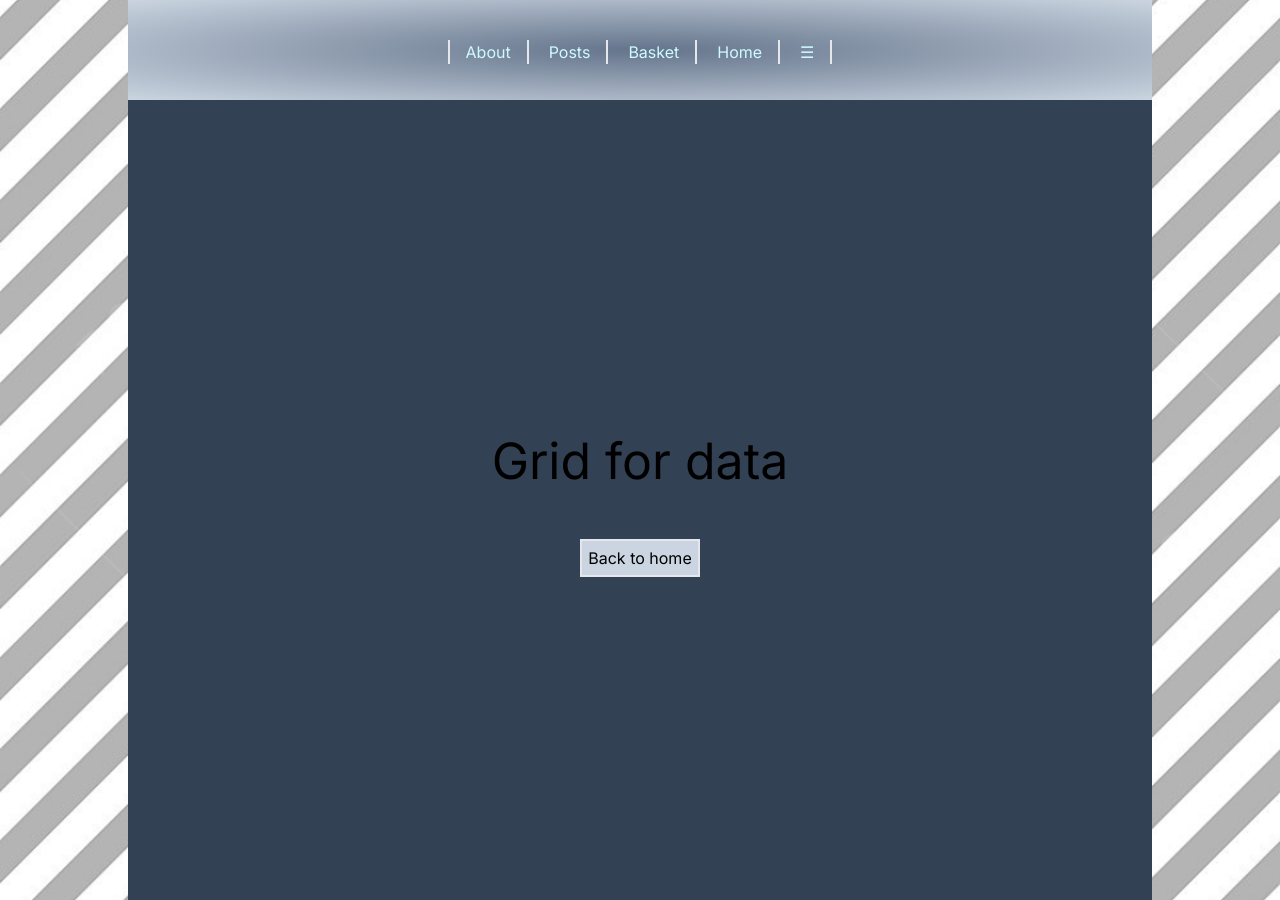
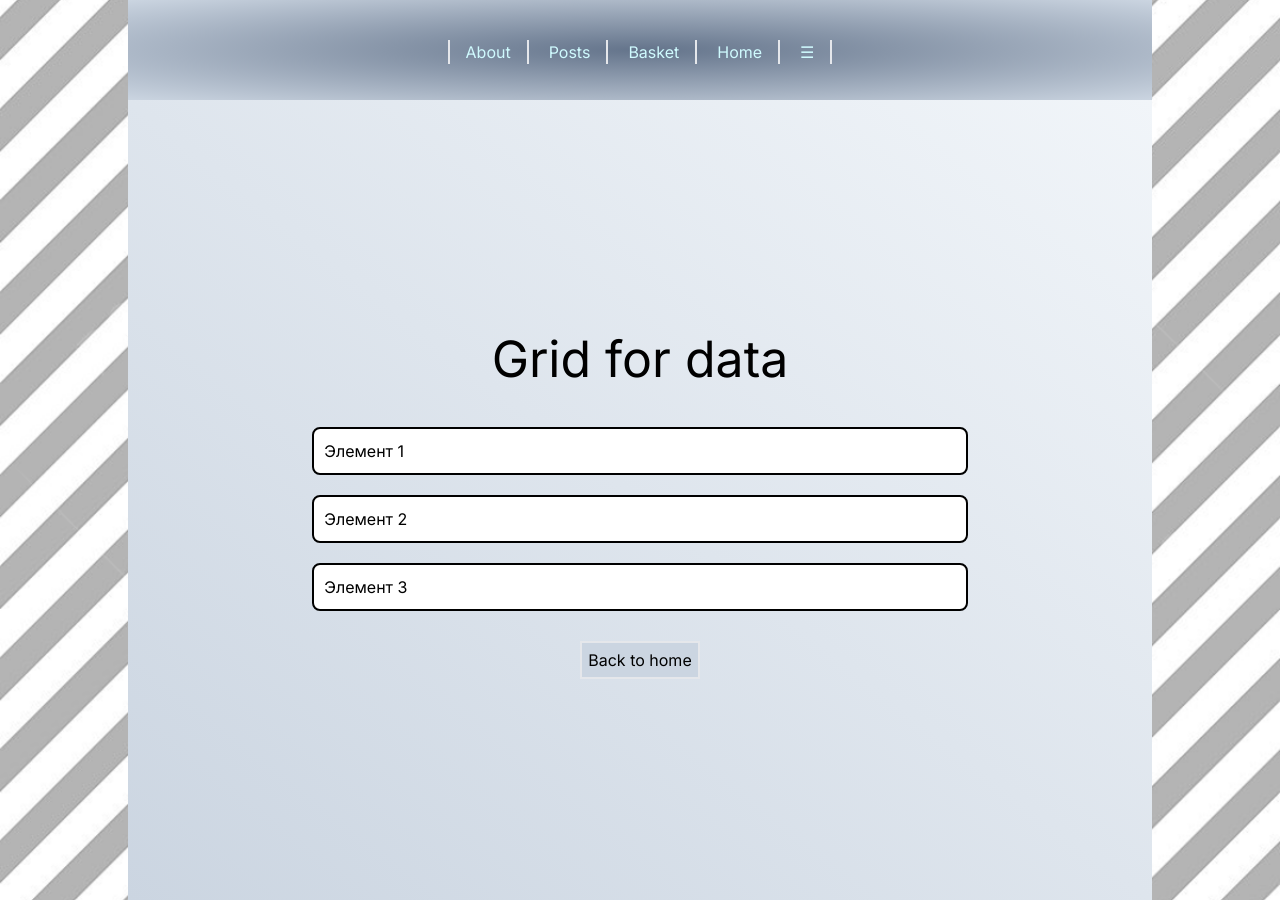
Before and after one commit to Vichislav/gameshop, a Next.js app: page /basket in a window 1280 px wide. Built offline with nearby package versions, Linux system fonts and the light colour scheme.

Commit message:
base logic for drag and drop from basket page

```diff
--- a/app/basket/page.tsx
+++ b/app/basket/page.tsx
@@ -8,44 +8,86 @@
 import { User } from "../first/page";
 
 
-export default function Basket() {
-
-  //const [data, setData] = useState<User[] | null>(null)
-  const router = useRouter();
-
-  const data = useAppSelector((state)=>state.group)
-  const amontData = useAppSelector((state)=>state.amount)
-  console.log(typeof data)
-  console.log(data)
-  console.log('/////////////////////////////////////////////////')
-  console.log(amontData)
+interface Item {
+  id: number;
+  text: string;
+}
 
 
 
-  const store = useAppStore()
-  const dispatch = useAppDispatch()
+export default function Basket() {
+
+
+  const router = useRouter();
+
+  const [data, setData] = useState<Item[]>([
+    { id: 1, text: 'Элемент 1' },
+    { id: 2, text: 'Элемент 2' },
+    { id: 3, text: 'Элемент 3' },
+  ]);
+
+  // Сохраняем id перетаскиваемого элемента
+  const [draggedId, setDraggedId] = useState<number | null>(null);
+
+  const onDragStart = (e: React.DragEvent<HTMLDivElement>, id: number) => {
+    setDraggedId(id);
+    e.dataTransfer.effectAllowed = 'move';
+  };
+
+  const onDragOver = (e: React.DragEvent<HTMLDivElement>) => {
+    e.preventDefault(); // обязательно, чтобы разрешить drop
+    e.dataTransfer.dropEffect = 'move';
+  };
+
+  const onDrop = (e: React.DragEvent<HTMLDivElement>, id: number) => {
+    e.preventDefault();
+    if (draggedId === null) return;
+
+    if (draggedId === id) return; // если отпустил над тем же элементом — ничего не делаем
+
+    // меняем порядок: находим индексы
+    const draggedIndex = data.findIndex(item => item.id === draggedId);
+    const dropIndex = data.findIndex(item => item.id === id);
+
+    const newData = [...data];
+    // удаляем перетаскиваемый элемент
+    const [draggedItem] = newData.splice(draggedIndex, 1);
+    // вставляем его на новую позицию
+    newData.splice(dropIndex, 0, draggedItem);
+
+    setData(newData);
+    setDraggedId(null);
+  };
+
+  const onDragEnd = () => {
+    setDraggedId(null);
+  };
+
+
 
   const goToHome = () => {
       router.push('/');
   };
 
-  const removeUser = (item: User) => {
-    store.dispatch(removeUserToGroup(item.id))
-    console.log('dispatch work with ' + item.name)
-  }
-
 
   return (
-    <section className="flex flex-col w-[100%] gap-[20px] justify-center items-center min-h-screen min-w-[100%] bg-slate-700">
+    <section className="flex flex-col w-[100%] gap-[20px] justify-center items-center min-h-screen min-w-[100%] bg-gradient-to-tr from-slate-300 to-slate-100">
       <h1 className="text-[50px]">Grid for data</h1>
         <div className=' w-[80%] grid grid-cols-1 justify-center justify-items-center'>
-          {data && data.group.map((item)=>{
-            return(
-            <div className='p-[10px] m-[10px] w-[80%] border-2 border-black rounded-lg' key={item.id}>
-                <p>{item.name}</p>
-                <button onClick={() => {removeUser(item)}} className='w-[40px] h-[20px] border-2 border-blue-500 m-2 flex justify-center items-center rounded'>-</button>
-              </div>)
-          })}
+        {data.map(item => (
+        <div
+          key={item.id}
+          draggable
+          onDragStart={e => onDragStart(e, item.id)}
+          onDragOver={onDragOver}
+          onDrop={e => onDrop(e, item.id)}
+          onDragEnd={onDragEnd}
+          className='p-[10px] m-[10px] w-[80%] border-2 border-black rounded-lg cursor-grab'
+          style={{ backgroundColor: draggedId === item.id ? '#f0f0f0' : 'white' }}
+        >
+          <p>{item.text}</p>
+        </div>
+      ))}
         </div>
         <button className='w-[120px] p-[5px] border-2 bg-slate-300' onClick={goToHome}>Back to home</button>
     </section>
```
